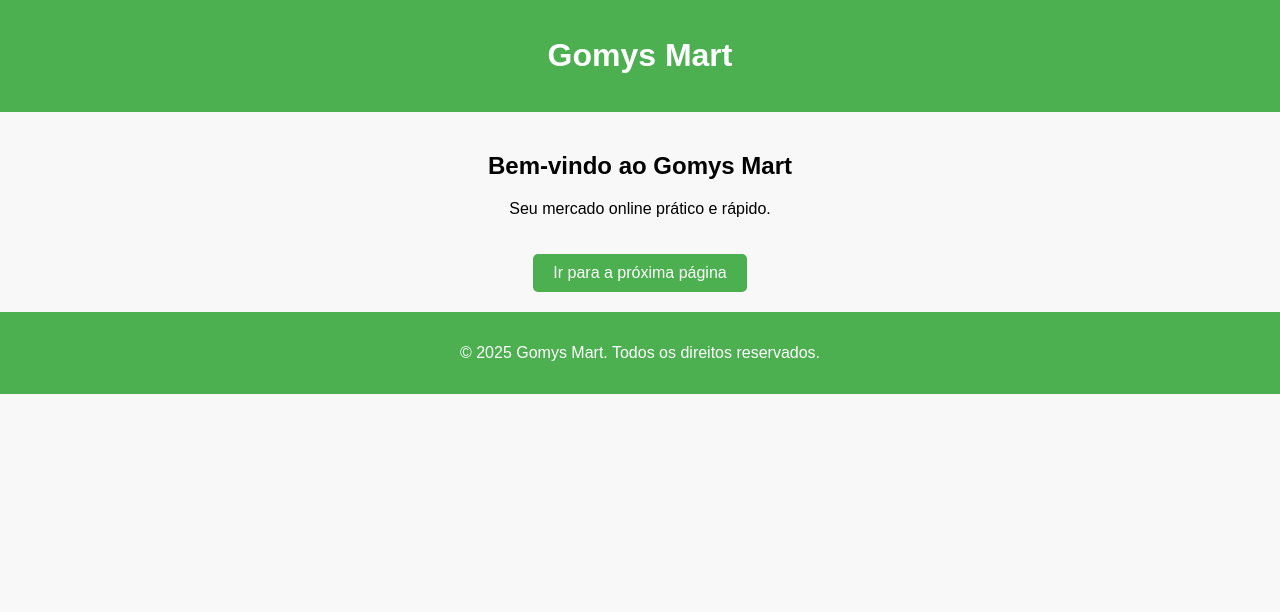
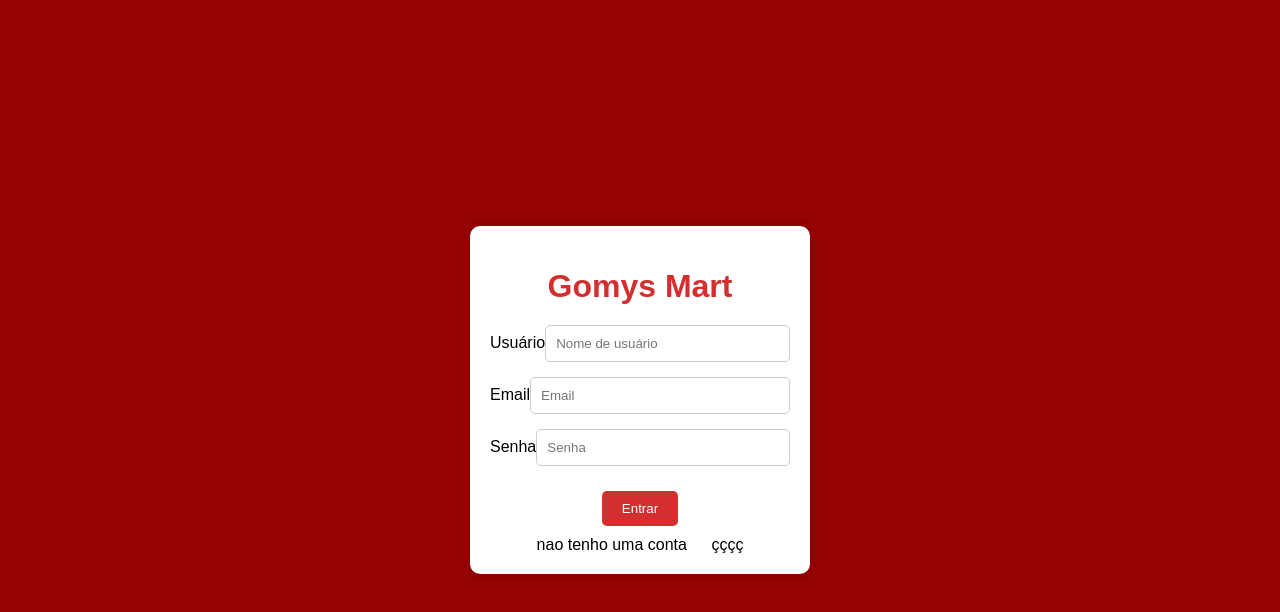
Before and after one commit to votzinXD/gomys-mart, a plain HTML site: page index.html in a window 1280 px wide. Drawn offline with Linux system fonts and the light colour scheme.

Commit message:
aaaaaaaaaaaaaaaa

```diff
--- a/index.html
+++ b/index.html
@@ -1,29 +1,36 @@
-<!-- Este é o começo do nosso site. Dizemos que é HTML e colocamos a língua (pt-BR = português do Brasil) -->
 <!DOCTYPE html>
-<html lang="pt-BR">
+<html lang="pt">
 <head>
-  <!-- Aqui vai as informações invisíveis da página, como o título e o link pro estilo -->
-  <meta charset="UTF-8">
-  <meta name="viewport" content="width=device-width, initial-scale=1.0">
-  <title>Início - Gomys Mart</title>
-  <link rel="stylesheet" href="style.css"> <!-- Chamando o estilo -->
+    <meta charset="UTF-8">
+    <meta name="viewport" content="width=device-width, initial-scale=1.0">
+    <title>Gomys Mart Login</title>
+    <link rel="stylesheet" href="style.css">
 </head>
 <body>
-  <!-- Topo do site com o nome -->
-  <header>
-    <h1>Gomys Mart</h1>
-  </header>
+    <div class="login-container">
+        <div class="illustration">
 
-  <!-- Parte principal da página -->
-  <main>
-    <h2>Bem-vindo ao Gomys Mart</h2> <!-- Título da parte principal -->
-    <p>Seu mercado online prático e rápido.</p> <!-- Um pequeno texto -->
-    <a href="pagina2.html" class="btn">Ir para a próxima página</a> <!-- Um botão que vai pra próxima página -->
-  </main>
-
-  <!-- Parte de baixo do site -->
-  <footer>
-    <p>&copy; 2025 Gomys Mart. Todos os direitos reservados.</p>
-  </footer>
+        </div>
+        <h1>Gomys Mart</h1>
+        <form>
+            <div class="input-group">
+                <label for="username"> Usuário </label>
+                <input type="text" id="username" name="username" placeholder="Nome de usuário">
+            </div>
+            <div class="input-group">
+                <label for="email"> Email</label>
+                <input type="email" id="email" name="email" placeholder="Email">
+            </div>
+            <div class="input-group">
+                <label for="password">Senha</label>
+                <input type="password" id="password" name="password" placeholder="Senha">
+            </div>
+            <button type="submit" class="login-button">Entrar</button>
+            <div class="links">
+                <a href="pagina2.html">nao tenho uma conta</a>
+                <a href="pagina3.html">çççç</a>
+            </div>
+        </form>
+    </div>
 </body>
 </html>
--- a/style.css
+++ b/style.css
@@ -1,32 +1,75 @@
-
-/* Este é o arquivo de estilo (CSS) */
-/* Ele serve para deixar o site bonito: com cores, espaçamentos, tamanhos etc */
-
 body {
-  font-family: Arial, sans-serif; /* Tipo de letra que vamos usar */
-  margin: 0; /* Tirando margem branca das bordas */
-  padding: 0;
-  background-color: #f8f8f8; /* Cor de fundo bem clarinha */
+  font-family: Arial, sans-serif;
+  background-color: #950303;
+  display: flex;
+  justify-content: center;
+  align-items: center;
+  height: 100vh;
+  margin: 0;
 }
 
-header, footer {
-  background-color: #4CAF50; /* Verde bonito para o topo e o rodapé */
-  color: white; /* Letras brancas */
-  text-align: center; /* Tudo centralizado */
-  padding: 1em; /* Espaço dentro do topo e rodapé */
+.login-container {
+  background-color: #ffffff;
+  padding: 20px;
+  border-radius: 10px;
+  box-shadow: 0 0 10px rgba(0, 0, 0, 0.1);
+  text-align: center;
+  width: 300px;
 }
 
-main {
-  padding: 20px; /* Espaço interno da parte principal */
-  text-align: center; /* Tudo no centro da tela */
+.illustration img {
+  width: 100%;
+  height: auto;
 }
 
-.btn {
-  display: inline-block;
-  margin-top: 20px;
-  padding: 10px 20px;
-  background-color: #4CAF50;
-  color: white;
-  text-decoration: none;
+h1 {
+  color: #d32f2f;
+  margin-bottom: 20px;
+}
+
+.input-group {
+  display: flex;
+  align-items: center;
+  margin-bottom: 15px;
+}
+
+.input-group label img {
+  width: 20px;
+  height: 20px;
+  margin-right: 10px;
+}
+
+.input-group input {
+  width: calc(100% - 30px);
+  padding: 10px;
+  border: 1px solid #ccc;
   border-radius: 5px;
 }
+
+.login-button {
+  background-color: #d32f2f;
+  color: #ffffff;
+  border: none;
+  padding: 10px 20px;
+  border-radius: 5px;
+  cursor: pointer;
+  margin-top: 10px;
+}
+
+.login-button:hover {
+  background-color: #d11313;
+}
+
+.links {
+  margin-top: 10px;
+}
+
+.links a {
+  color: #000000;
+  text-decoration: none;
+  margin: 0 10px;
+}
+
+.links a:hover {
+  text-decoration: underline;
+}
```
Also changed, not shown: pagina2.html (+20 -21 lines).
